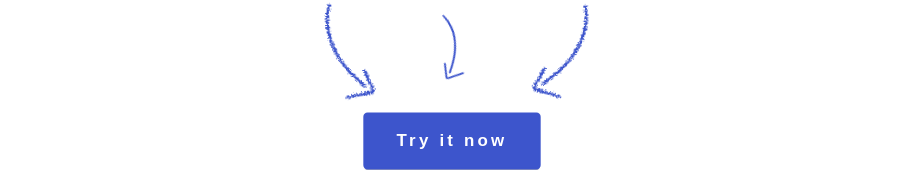
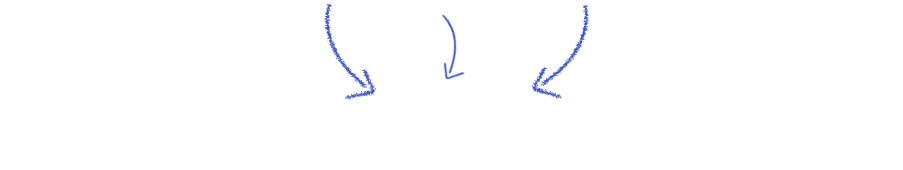
Before and after one commit to lodsa-ntos/vibralisten, a React (Create React App) app in the folder frontend/: page /about in a window 1280 px wide. Shown: the part 1262-1432 px from the top of the page, without its empty margins (188-1091 px from the left). Built offline with nearby package versions, Linux system fonts and the light colour scheme.

Commit message:
Add shake animation to CTA button: enhance user interaction with animated feedback

```diff
--- a/frontend/src/components/Button/buttonCTA.css
+++ b/frontend/src/components/Button/buttonCTA.css
@@ -37,6 +37,8 @@
 }
 
 /*
+Bouncing’ effect (smooth rise and fall)
+
 @keyframes bounce {
   0%, 100% { transform: translateY(0); }
   50% { transform: translateY(-8px); }
@@ -45,6 +47,9 @@
   animation: bounce 1s infinite ease-in-out;
 }
 */
+
+/*
+ Pulsating’ effect (increases and decreases in size)
 
 @keyframes pulse {
   0% { transform: scale(1); }
@@ -55,3 +60,15 @@
 .cta-btn {
   animation: pulse 1.5s infinite ease-in-out;
 }
+*/
+
+@keyframes shake {
+  0%, 100% { transform: scale(0); }
+  25% { transform: scale(1.1); }
+  50% { transform: scale(5px); }
+  75% { transform: scale(-3px); }
+}
+
+.cta-btn {
+  animation: shake 0.7s infinite;
+}
```
